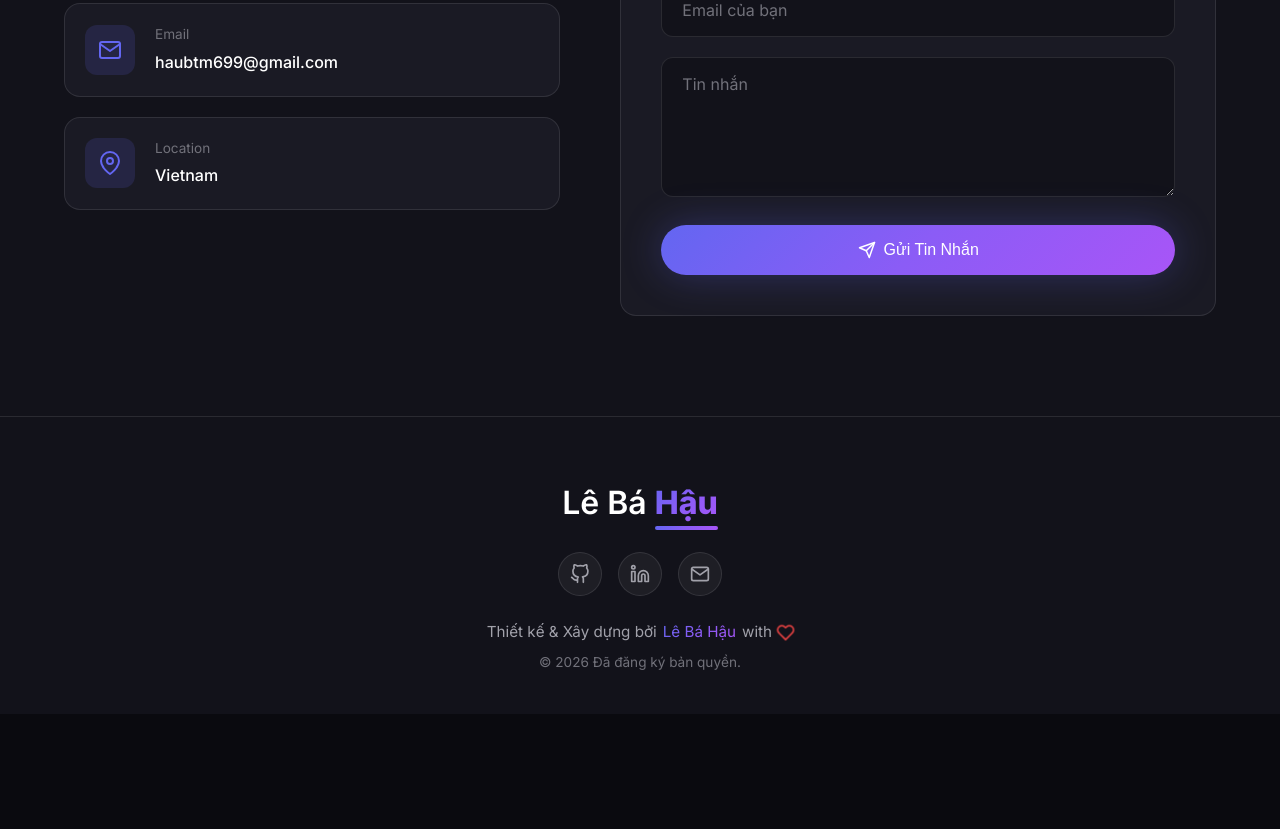
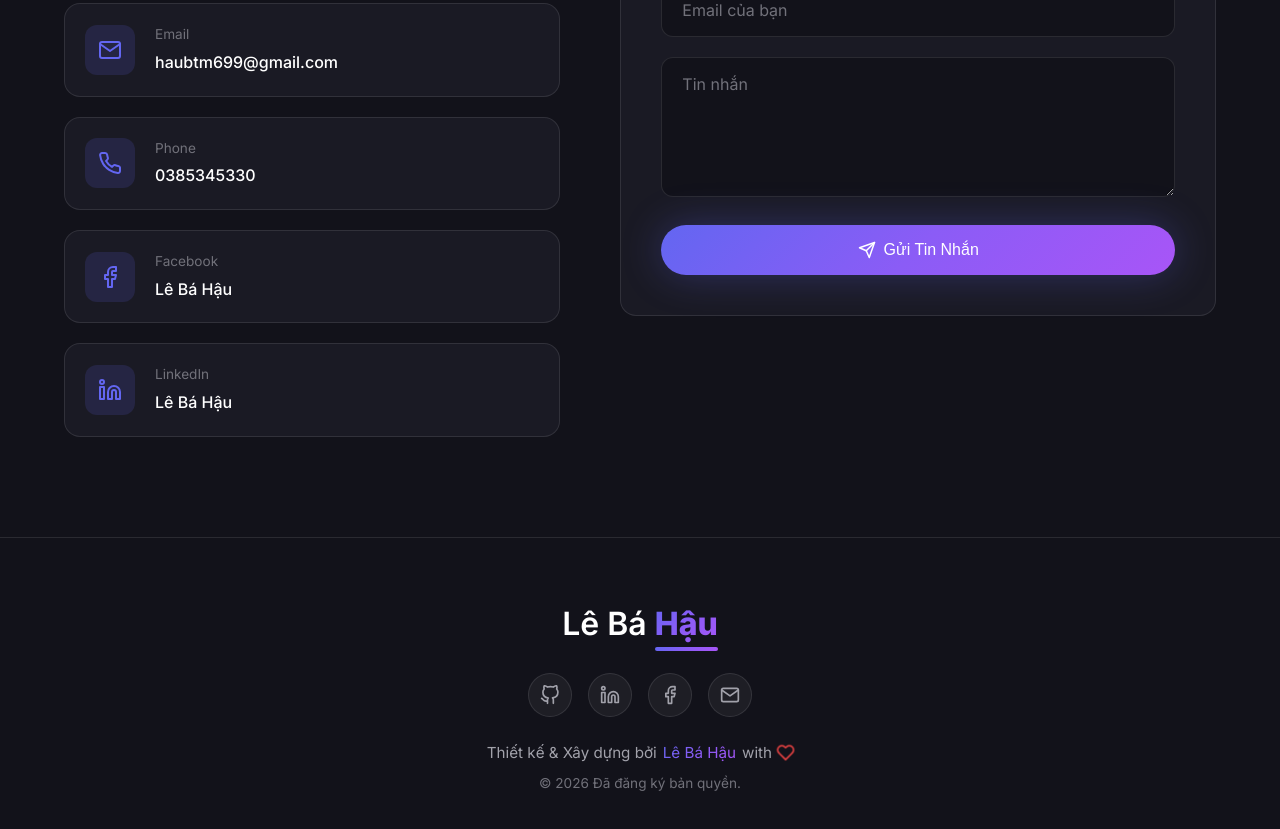
Before and after one commit to haubtm/portfolio, a React (Vite) app: page / in a window 1280 px wide. Shown: the part 4660-5489 px from the top of the page. Before the commit the page ends 5374 px from the top, so only its background shows below. Built offline with nearby package versions, Linux system fonts and the light colour scheme.

Commit message:
Update contact info and project preview image

```diff
--- a/src/components/Footer/Footer.tsx
+++ b/src/components/Footer/Footer.tsx
@@ -1,6 +1,6 @@
 import { motion } from 'framer-motion';
 import { useTranslation } from 'react-i18next';
-import { FiGithub, FiLinkedin, FiMail, FiHeart } from 'react-icons/fi';
+import { FiGithub, FiLinkedin, FiMail, FiHeart, FiFacebook } from 'react-icons/fi';
 import './Footer.css';
 
 const Footer = () => {
@@ -10,6 +10,7 @@ const Footer = () => {
   const socialLinks = [
     { icon: <FiGithub size={20} />, href: 'https://github.com/haubtm', label: 'GitHub' },
     { icon: <FiLinkedin size={20} />, href: 'https://www.linkedin.com/in/bá-hậu-lê-97b15a35a/', label: 'LinkedIn' },
+    { icon: <FiFacebook size={20} />, href: 'https://www.facebook.com/le.ba.hau.98665/', label: 'Facebook' },
     { icon: <FiMail size={20} />, href: 'mailto:haubtm699@gmail.com', label: 'Email' },
   ];
 
--- a/src/sections/Contact/Contact.tsx
+++ b/src/sections/Contact/Contact.tsx
@@ -2,7 +2,7 @@ import { useState, type FormEvent } from 'react';
 import { motion } from 'framer-motion';
 import { useTranslation } from 'react-i18next';
 import emailjs from '@emailjs/browser';
-import { FiMail, FiMapPin, FiSend, FiCheck, FiAlertCircle } from 'react-icons/fi';
+import { FiMail, FiSend, FiCheck, FiAlertCircle, FiPhone, FiFacebook, FiLinkedin } from 'react-icons/fi';
 import './Contact.css';
 
 const Contact = () => {
@@ -40,7 +40,6 @@ const Contact = () => {
       setTimeout(() => setStatus('idle'), 5000);
     }
   };
-
   const contactInfo = [
     {
       icon: <FiMail size={24} />,
@@ -49,10 +48,22 @@ const Contact = () => {
       href: 'mailto:haubtm699@gmail.com',
     },
     {
-      icon: <FiMapPin size={24} />,
-      label: 'Location',
-      value: 'Vietnam',
-      href: '#',
+      icon: <FiPhone size={24} />,
+      label: 'Phone',
+      value: '0385345330',
+      href: 'tel:0385345330',
+    },
+    {
+      icon: <FiFacebook size={24} />,
+      label: 'Facebook',
+      value: 'Lê Bá Hậu',
+      href: 'https://www.facebook.com/le.ba.hau.98665/',
+    },
+    {
+      icon: <FiLinkedin size={24} />,
+      label: 'LinkedIn',
+      value: 'Lê Bá Hậu',
+      href: 'https://www.linkedin.com/in/bá-hậu-lê-97b15a35a/',
     },
   ];
 
```
Also changed, not shown: preview.png (added).
